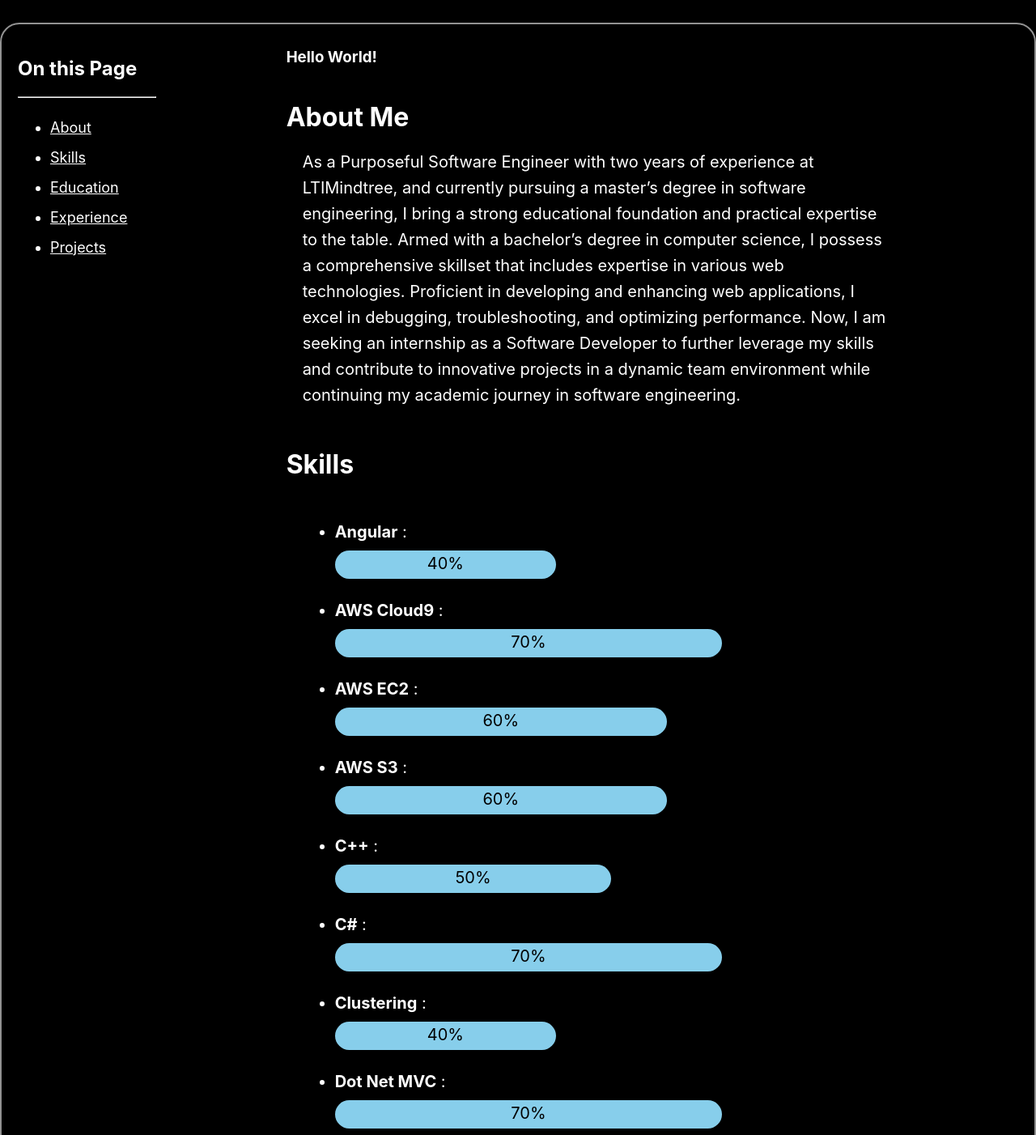
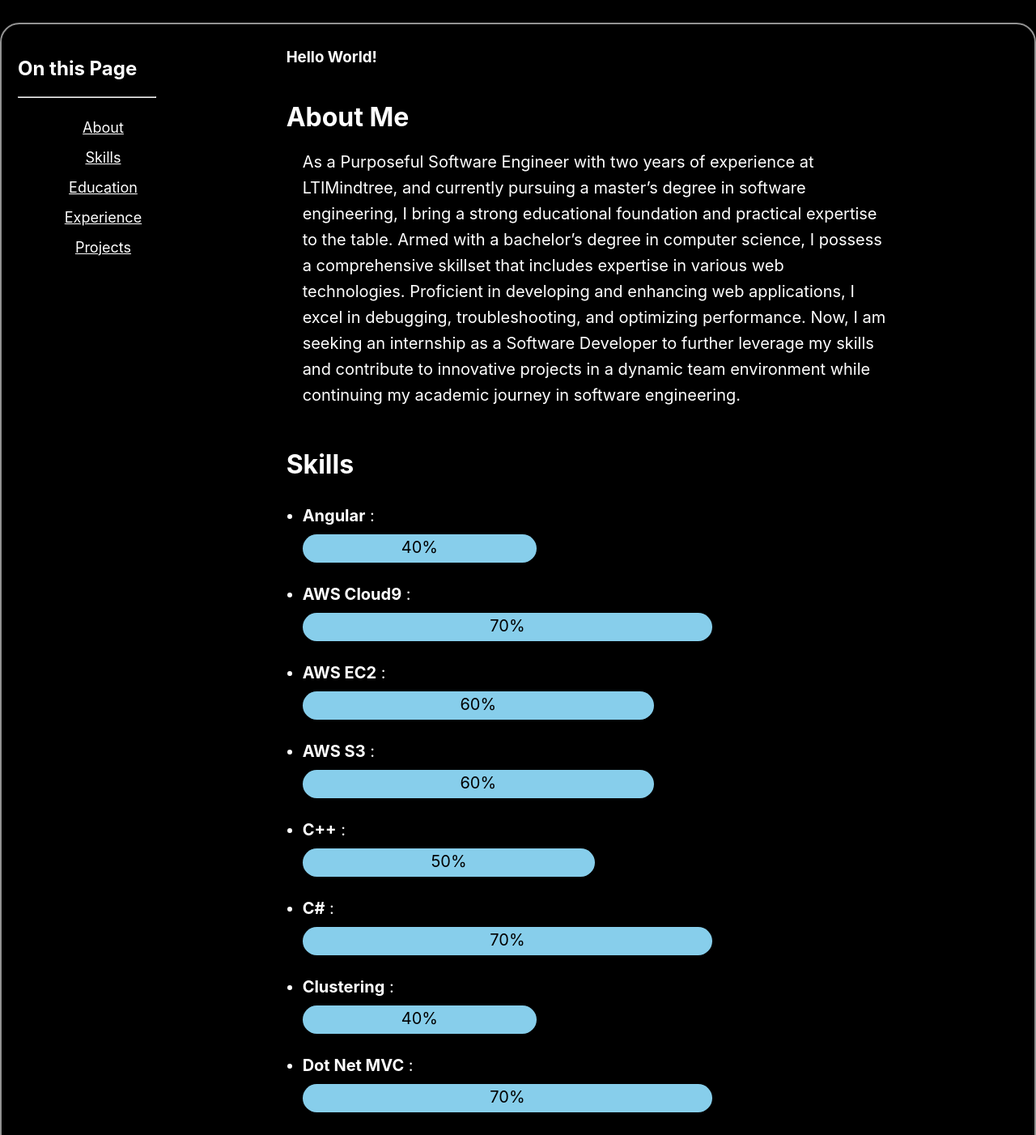
Before and after one commit to pdupadhyay/portfolio, a React (Create React App) app: page / in a window 1280 px wide. Shown: the part 280-1682 px from the top of the page at 81% size. Built offline with nearby package versions, Linux system fonts and the light colour scheme.

Commit message:
added active class in nav bar

```diff
--- a/src/Content.css
+++ b/src/Content.css
@@ -22,6 +22,17 @@
 
 .nav-list-content{
     font-size: large;
+    list-style-type: none;
+    text-align: center;
+}
+
+.nav-list-content li:hover{
+    scale:1.3;
+    transition: 0.5s ease-in;
+}
+
+.nav-list-content li a.active{
+    color: darkgray;
 }
 
 .main-content{
--- a/src/Content.js
+++ b/src/Content.js
@@ -1,5 +1,6 @@
 import { SocialIcon } from 'react-social-icons';
 import './Content.css';
+import { useState } from 'react';
 
 const projects =[
   {
@@ -104,6 +105,7 @@ function SkillLevel(skilllevel) {
 }
 
 function Content() {
+  const [active, setActive] = useState(null);
     return (
       <div className='Content'>
         <nav className="nav-bar">
@@ -111,11 +113,11 @@ function Content() {
                 <h2>On this Page</h2>
                 <hr></hr>
                 <ul className='nav-list-content'>
-                  <li><a href='#about'>About</a></li>
-                  <li><a href='#skills'>Skills</a></li>
-                  <li><a href='#education'>Education</a></li>
-                  <li><a href='#experience'>Experience</a></li>
-                  <li><a href='#projects'>Projects</a></li>
+                  <li><a  className={active === "about"?'active': ''} onClick={() => setActive('about')} href='#about'>About</a></li>
+                  <li><a  className={active === "skills"?'active': ''} onClick={() => setActive('skills')} href='#skills'>Skills</a></li>
+                  <li><a  className={active === "education"?'active': ''} onClick={() => setActive('education')} href='#education'>Education</a></li>
+                  <li><a  className={active === "experience"?'active': ''} onClick={() => setActive('experience')} href='#experience'>Experience</a></li>
+                  <li><a  className={active === "projects"?'active': ''} onClick={() => setActive('projects')} href='#projects'>Projects</a></li>
                 </ul>
             </div>
         </nav>
@@ -134,13 +136,11 @@ function Content() {
             </div>
             <div id='skills' className='section'>
               <h1>Skills</h1>
-              <p className='section-content'>
-                <ul>
+                <ul className='section-content'>
                 {skills.map((skill) => (
                     <li><strong>{skill.name}</strong> : <SkillLevel skilllevel={skill.level}></SkillLevel></li>
                 ))}
                 </ul>
-              </p>
             </div>
             <div id='education' className='section'>
               <h1>Education</h1>
```
